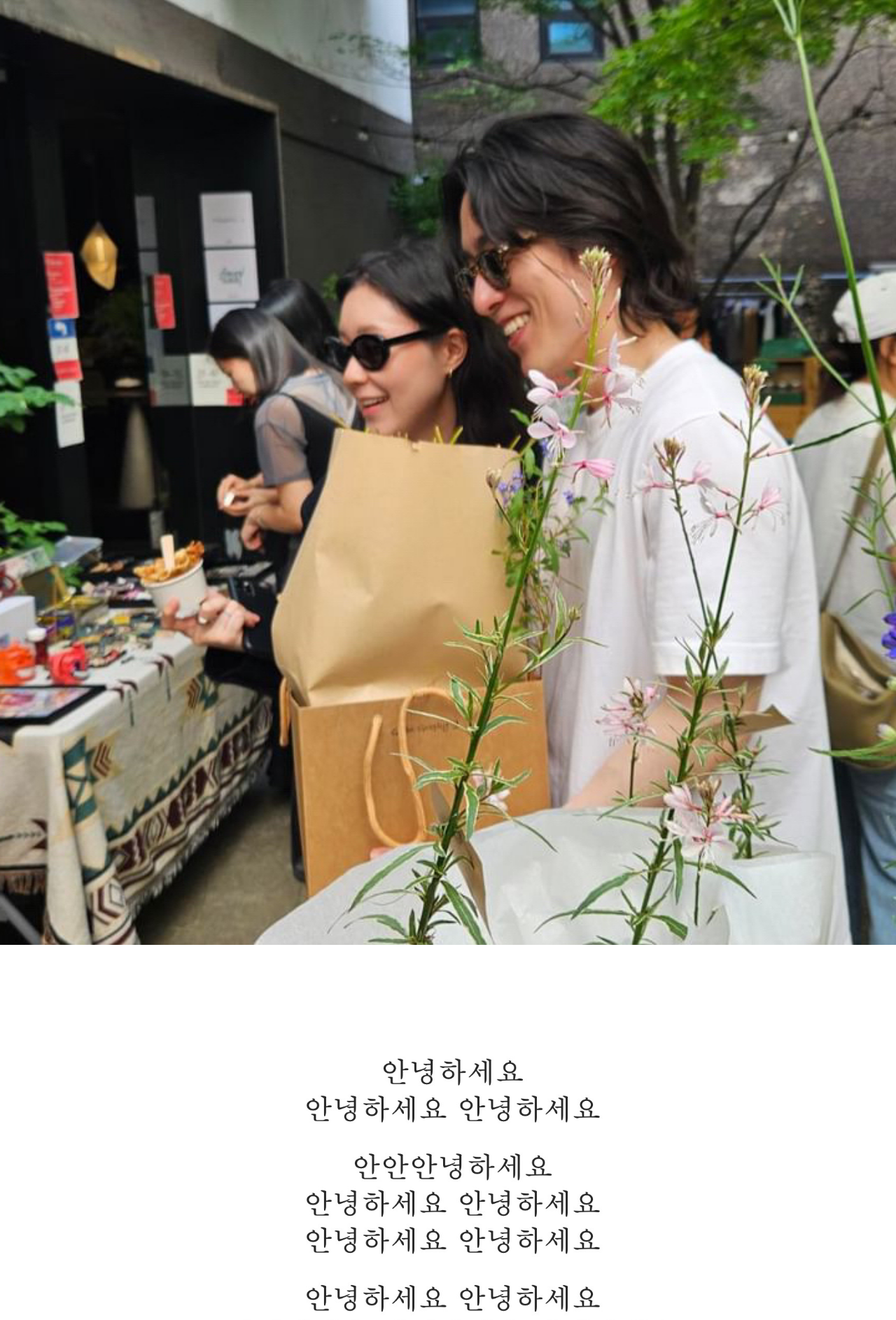
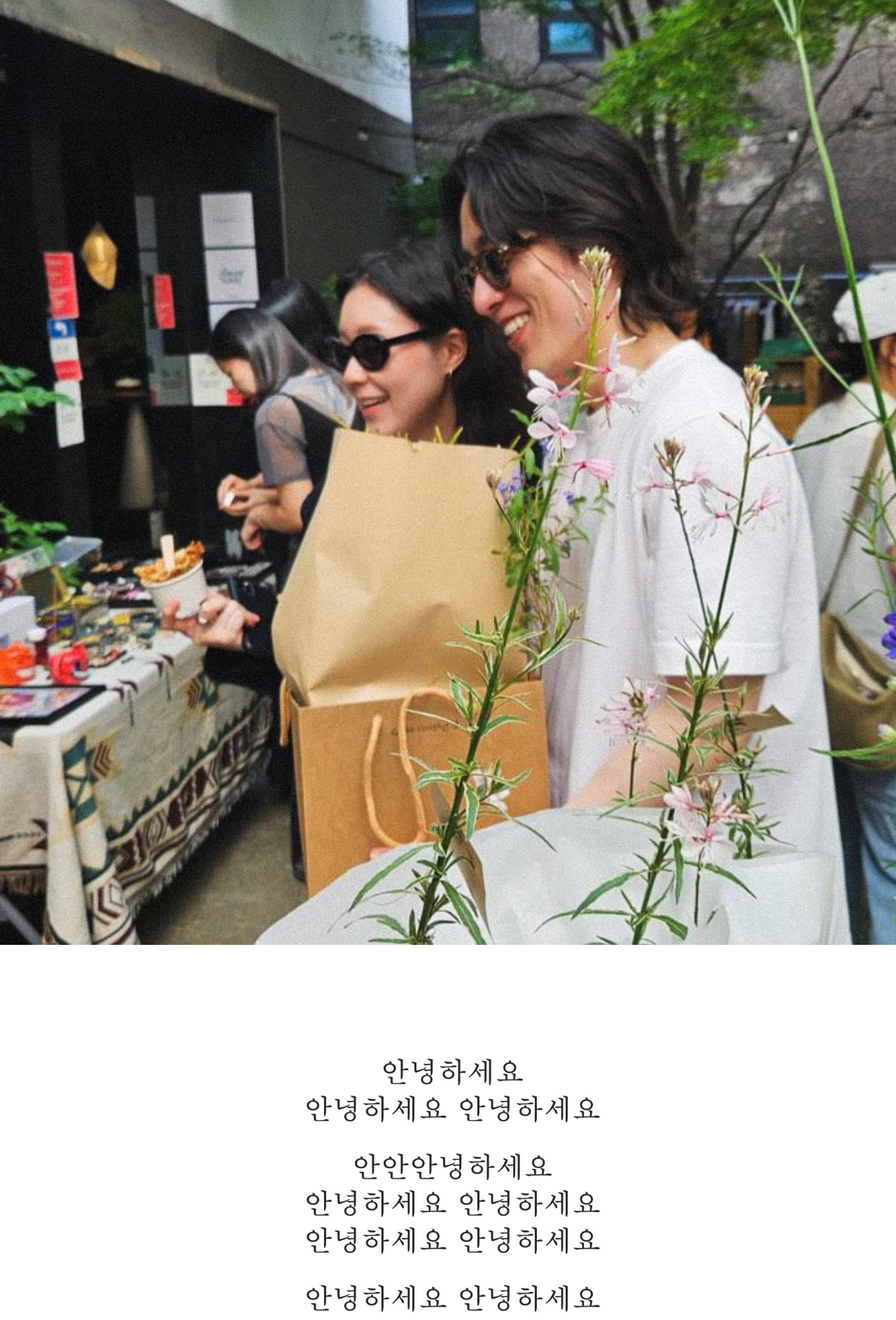
Before and after one commit to chimz087/chimz087.github.io, a Jekyll site: the page index.html, which Jekyll copies as it is, in a window 1280 px wide. Shown: the top 1886 px of the page at 70% size. Built offline with Jekyll 4.4.1, drawn with Linux system fonts in a browser that asks for light colours.

Commit message:
edit img

```diff
--- a/assets/css/style.css
+++ b/assets/css/style.css
@@ -9,7 +9,7 @@ html {
 }
 
 .hero {
-  background-image: url('../../img/IMG_2300.JPG');
+  background-image: url('../../img/IMG_2300_3.JPG');
   background-size: cover;
   background-repeat: no-repeat;
   background-position: center;
--- a/index.html
+++ b/index.html
@@ -5,7 +5,7 @@
   <meta name="viewport" content="width=device-width, initial-scale=1.0">
   <title>김도형♥︎최주영 결혼합니다</title>
   <meta property="og:title" content="김도형♥︎최주영 결혼합니다">
-  <meta property="og:image" content="https://chimz087.github.io/img/IMG_2300.JPG">
+  <meta property="og:image" content="https://chimz087.github.io/img/IMG_2300_3.JPG">
   <meta property="og:type" content="website" />
   <meta property="og:image:type" content="image/jpeg">
   <meta property="og:url" content="https://chimz087.github.io">
```
Also changed, not shown: img/IMG_2300_2.jpeg (added), img/IMG_2300_3.JPG (added).
